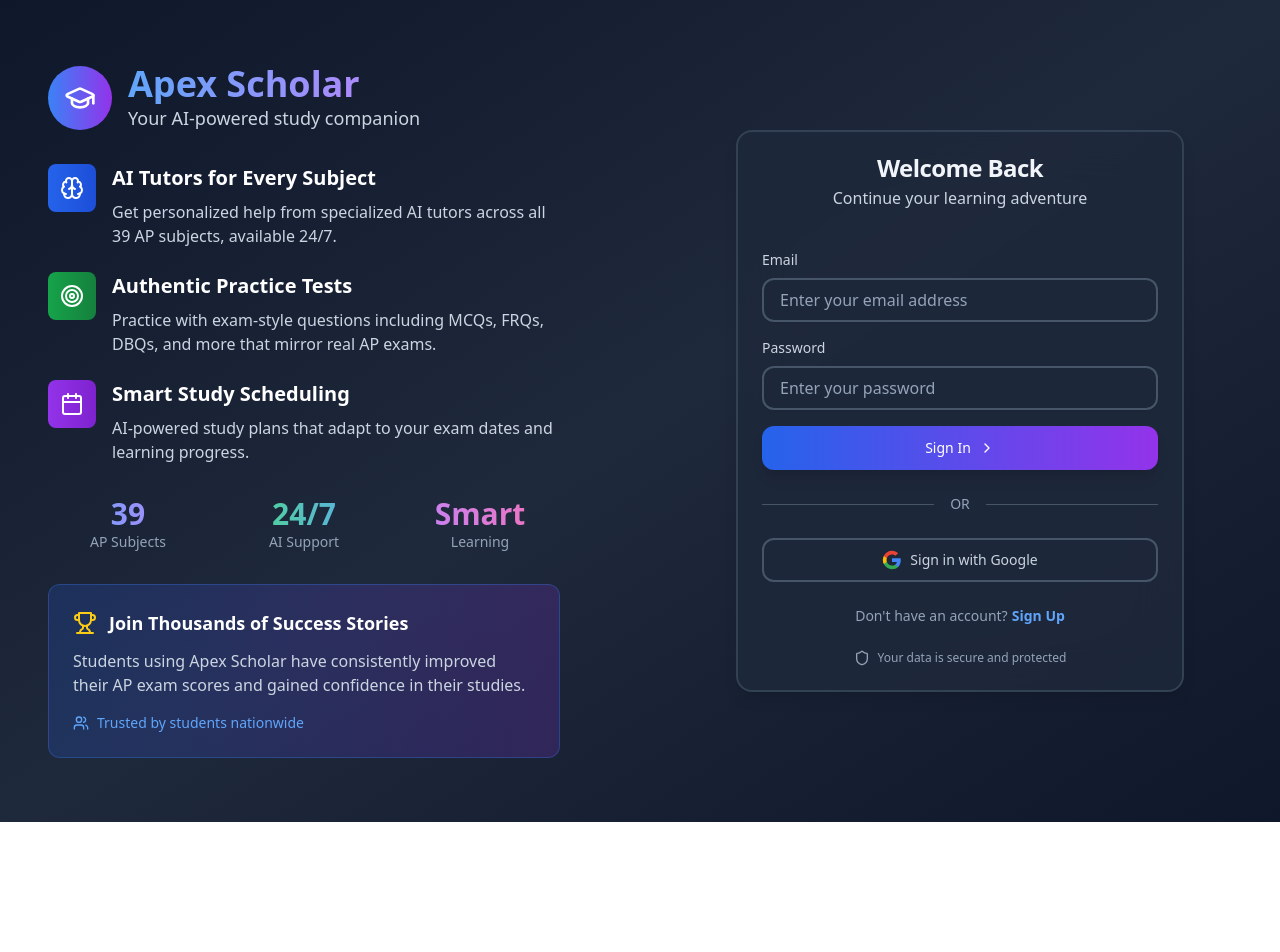
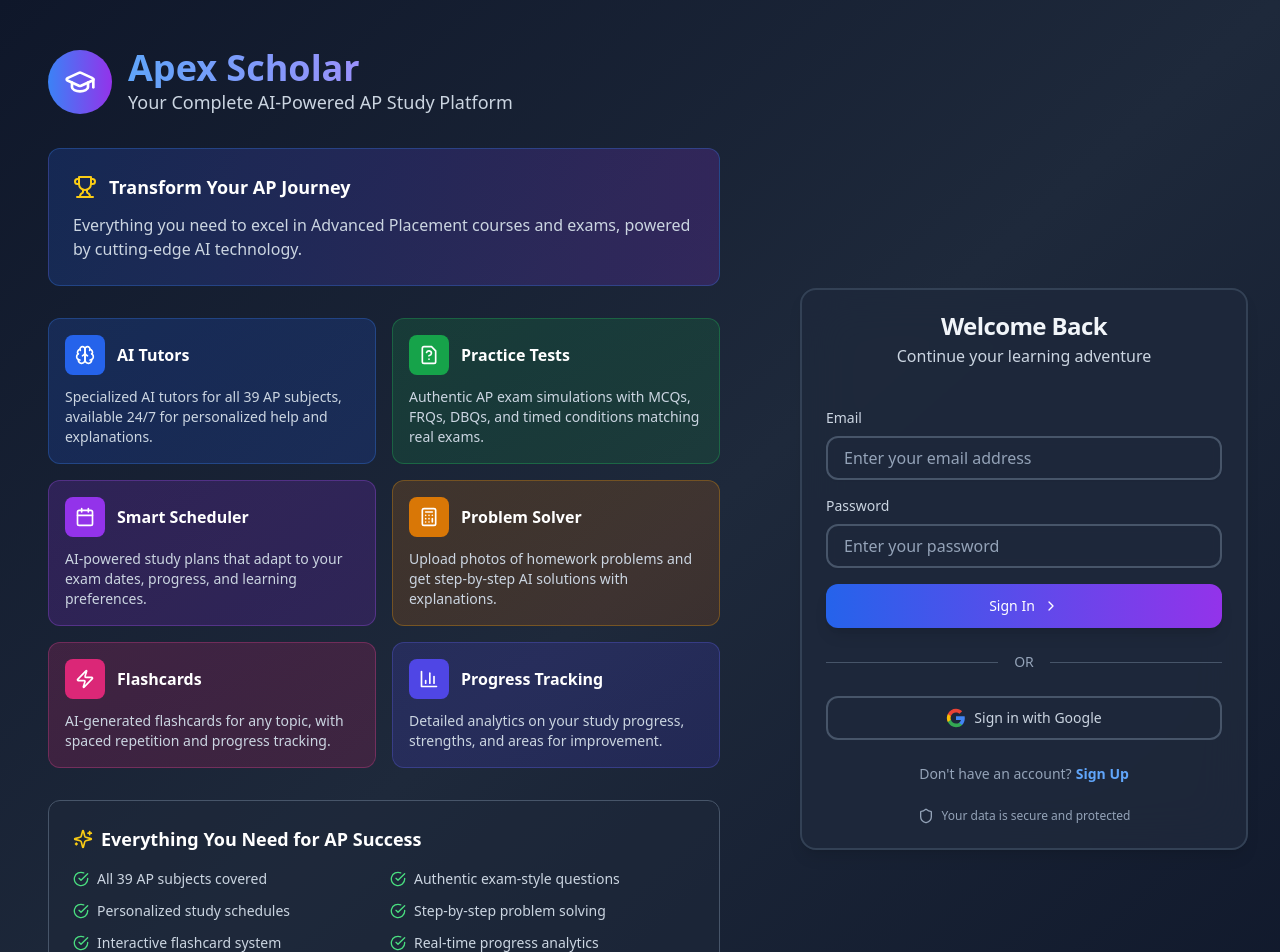
Before and after one commit to AnvithPothula/apex-scholar, a React (Create React App) app in the folder ap-prep-hub/: page /login in a window 1280 px wide. Shown: the top 952 px of the page. Before the commit the page ends 822 px from the top, so only its background shows below. Built offline with nearby package versions, Linux system fonts and the light colour scheme; no server answers.

Commit message:
more login stuff

```diff
--- a/ap-prep-hub/src/components/auth/LoginPage.jsx
+++ b/ap-prep-hub/src/components/auth/LoginPage.jsx
@@ -1,6 +1,7 @@
 import React, { useState, useEffect } from 'react';
 import { useNavigate, useLocation } from 'react-router-dom';
-import { GraduationCap, Brain, Calendar, Shield, Target, ChevronRight, Users, Zap, Trophy } from 'lucide-react';
+import { GraduationCap, Brain, Calendar, Shield, Target, ChevronRight, Users, Zap, Trophy,
+         FileQuestion, Calculator, BookOpen, Sparkles, Clock, BarChart3, CheckCircle } from 'lucide-react';
 import { motion } from 'framer-motion';
 import { Button, Input, Card, CardHeader, CardTitle, CardContent } from '../ui/UIComponents';
 import { useAuth } from '../../contexts/AuthContext';
@@ -76,14 +77,14 @@
     };
 
     return (
-        <div className="min-h-screen bg-gradient-to-br from-slate-900 via-slate-800 to-slate-900 flex">
+        <div className="min-h-screen bg-gradient-to-br from-slate-900 via-slate-800 to-slate-900 flex overflow-hidden">
             {/* Left Side - App Information */}
-            <div className="hidden lg:flex lg:w-1/2 flex-col justify-center px-12 py-16">
+            <div className="hidden lg:flex lg:w-3/5 flex-col justify-center px-8 py-12 overflow-y-auto">
                 <motion.div
                     initial={{ opacity: 0, x: -50 }}
                     animate={{ opacity: 1, x: 0 }}
                     transition={{ duration: 0.8 }}
-                    className="max-w-lg"
+                    className="max-w-2xl mx-auto"
                 >
                     {/* Logo and Main Title */}
                     <div className="flex items-center mb-8">
@@ -94,91 +95,168 @@
                             <h1 className="text-4xl font-bold bg-gradient-to-r from-blue-400 to-purple-400 bg-clip-text text-transparent">
                                 Apex Scholar
                             </h1>
-                            <p className="text-slate-300 text-lg">Your AI-powered study companion</p>
+                            <p className="text-slate-300 text-lg">Your Complete AI-Powered AP Study Platform</p>
                         </div>
                     </div>
 
-                    {/* Main Selling Points */}
+                    {/* Hero Message */}
+                    <motion.div
+                        initial={{ opacity: 0, y: 20 }}
+                        animate={{ opacity: 1, y: 0 }}
+                        transition={{ duration: 0.8, delay: 0.1 }}
+                        className="mb-8 p-6 bg-gradient-to-r from-blue-600/20 to-purple-600/20 border border-blue-500/30 rounded-xl"
+                    >
+                        <div className="flex items-center space-x-3 mb-3">
+                            <Trophy className="w-6 h-6 text-yellow-400" />
+                            <span className="text-lg font-semibold text-white">Transform Your AP Journey</span>
+                        </div>
+                        <p className="text-slate-300">Everything you need to excel in Advanced Placement courses and exams, powered by cutting-edge AI technology.</p>
+                    </motion.div>
+
+                    {/* Feature Grid */}
                     <motion.div
                         initial={{ opacity: 0, y: 20 }}
                         animate={{ opacity: 1, y: 0 }}
                         transition={{ duration: 0.8, delay: 0.2 }}
-                        className="space-y-6 mb-8"
+                        className="grid grid-cols-1 md:grid-cols-2 gap-4 mb-8"
                     >
-                        <div className="flex items-start space-x-4">
-                            <div className="flex-shrink-0 w-12 h-12 rounded-lg bg-gradient-to-r from-blue-600 to-blue-700 flex items-center justify-center">
-                                <Brain className="w-6 h-6 text-white" />
+                        <div className="bg-gradient-to-br from-blue-600/20 to-blue-700/20 border border-blue-500/30 rounded-xl p-4">
+                            <div className="flex items-center space-x-3 mb-3">
+                                <div className="w-10 h-10 rounded-lg bg-blue-600 flex items-center justify-center">
+                                    <Brain className="w-5 h-5 text-white" />
+                                </div>
+                                <h3 className="font-semibold text-white">AI Tutors</h3>
                             </div>
-                            <div>
-                                <h3 className="text-xl font-semibold text-white mb-2">AI Tutors for Every Subject</h3>
-                                <p className="text-slate-300">Get personalized help from specialized AI tutors across all 39 AP subjects, available 24/7.</p>
-                            </div>
+                            <p className="text-sm text-slate-300">Specialized AI tutors for all 39 AP subjects, available 24/7 for personalized help and explanations.</p>
                         </div>
 
-                        <div className="flex items-start space-x-4">
-                            <div className="flex-shrink-0 w-12 h-12 rounded-lg bg-gradient-to-r from-green-600 to-green-700 flex items-center justify-center">
-                                <Target className="w-6 h-6 text-white" />
+                        <div className="bg-gradient-to-br from-green-600/20 to-green-700/20 border border-green-500/30 rounded-xl p-4">
+                            <div className="flex items-center space-x-3 mb-3">
+                                <div className="w-10 h-10 rounded-lg bg-green-600 flex items-center justify-center">
+                                    <FileQuestion className="w-5 h-5 text-white" />
+                                </div>
+                                <h3 className="font-semibold text-white">Practice Tests</h3>
                             </div>
-                            <div>
-                                <h3 className="text-xl font-semibold text-white mb-2">Authentic Practice Tests</h3>
-                                <p className="text-slate-300">Practice with exam-style questions including MCQs, FRQs, DBQs, and more that mirror real AP exams.</p>
-                            </div>
+                            <p className="text-sm text-slate-300">Authentic AP exam simulations with MCQs, FRQs, DBQs, and timed conditions matching real exams.</p>
                         </div>
 
-                        <div className="flex items-start space-x-4">
-                            <div className="flex-shrink-0 w-12 h-12 rounded-lg bg-gradient-to-r from-purple-600 to-purple-700 flex items-center justify-center">
-                                <Calendar className="w-6 h-6 text-white" />
+                        <div className="bg-gradient-to-br from-purple-600/20 to-purple-700/20 border border-purple-500/30 rounded-xl p-4">
+                            <div className="flex items-center space-x-3 mb-3">
+                                <div className="w-10 h-10 rounded-lg bg-purple-600 flex items-center justify-center">
+                                    <Calendar className="w-5 h-5 text-white" />
+                                </div>
+                                <h3 className="font-semibold text-white">Smart Scheduler</h3>
                             </div>
-                            <div>
-                                <h3 className="text-xl font-semibold text-white mb-2">Smart Study Scheduling</h3>
-                                <p className="text-slate-300">AI-powered study plans that adapt to your exam dates and learning progress.</p>
+                            <p className="text-sm text-slate-300">AI-powered study plans that adapt to your exam dates, progress, and learning preferences.</p>
+                        </div>
+
+                        <div className="bg-gradient-to-br from-amber-600/20 to-amber-700/20 border border-amber-500/30 rounded-xl p-4">
+                            <div className="flex items-center space-x-3 mb-3">
+                                <div className="w-10 h-10 rounded-lg bg-amber-600 flex items-center justify-center">
+                                    <Calculator className="w-5 h-5 text-white" />
+                                </div>
+                                <h3 className="font-semibold text-white">Problem Solver</h3>
+                            </div>
+                            <p className="text-sm text-slate-300">Upload photos of homework problems and get step-by-step AI solutions with explanations.</p>
+                        </div>
+
+                        <div className="bg-gradient-to-br from-pink-600/20 to-pink-700/20 border border-pink-500/30 rounded-xl p-4">
+                            <div className="flex items-center space-x-3 mb-3">
+                                <div className="w-10 h-10 rounded-lg bg-pink-600 flex items-center justify-center">
+                                    <Zap className="w-5 h-5 text-white" />
+                                </div>
+                                <h3 className="font-semibold text-white">Flashcards</h3>
+                            </div>
+                            <p className="text-sm text-slate-300">AI-generated flashcards for any topic, with spaced repetition and progress tracking.</p>
+                        </div>
+
+                        <div className="bg-gradient-to-br from-indigo-600/20 to-indigo-700/20 border border-indigo-500/30 rounded-xl p-4">
+                            <div className="flex items-center space-x-3 mb-3">
+                                <div className="w-10 h-10 rounded-lg bg-indigo-600 flex items-center justify-center">
+                                    <BarChart3 className="w-5 h-5 text-white" />
+                                </div>
+                                <h3 className="font-semibold text-white">Progress Tracking</h3>
+                            </div>
+                            <p className="text-sm text-slate-300">Detailed analytics on your study progress, strengths, and areas for improvement.</p>
+                        </div>
+                    </motion.div>
+
+                    {/* Comprehensive Features List */}
+                    <motion.div
+                        initial={{ opacity: 0, y: 20 }}
+                        animate={{ opacity: 1, y: 0 }}
+                        transition={{ duration: 0.8, delay: 0.3 }}
+                        className="bg-slate-800/50 border border-slate-600 rounded-xl p-6 mb-8"
+                    >
+                        <h3 className="text-lg font-semibold text-white mb-4 flex items-center space-x-2">
+                            <Sparkles className="w-5 h-5 text-yellow-400" />
+                            <span>Everything You Need for AP Success</span>
+                        </h3>
+                        <div className="grid grid-cols-1 md:grid-cols-2 gap-3 text-sm">
+                            <div className="flex items-center space-x-2">
+                                <CheckCircle className="w-4 h-4 text-green-400 flex-shrink-0" />
+                                <span className="text-slate-300">All 39 AP subjects covered</span>
+                            </div>
+                            <div className="flex items-center space-x-2">
+                                <CheckCircle className="w-4 h-4 text-green-400 flex-shrink-0" />
+                                <span className="text-slate-300">Authentic exam-style questions</span>
+                            </div>
+                            <div className="flex items-center space-x-2">
+                                <CheckCircle className="w-4 h-4 text-green-400 flex-shrink-0" />
+                                <span className="text-slate-300">Personalized study schedules</span>
+                            </div>
+                            <div className="flex items-center space-x-2">
+                                <CheckCircle className="w-4 h-4 text-green-400 flex-shrink-0" />
+                                <span className="text-slate-300">Step-by-step problem solving</span>
+                            </div>
+                            <div className="flex items-center space-x-2">
+                                <CheckCircle className="w-4 h-4 text-green-400 flex-shrink-0" />
+                                <span className="text-slate-300">Interactive flashcard system</span>
+                            </div>
+                            <div className="flex items-center space-x-2">
+                                <CheckCircle className="w-4 h-4 text-green-400 flex-shrink-0" />
+                                <span className="text-slate-300">Real-time progress analytics</span>
+                            </div>
+                            <div className="flex items-center space-x-2">
+                                <CheckCircle className="w-4 h-4 text-green-400 flex-shrink-0" />
+                                <span className="text-slate-300">Exam scheduling & tracking</span>
+                            </div>
+                            <div className="flex items-center space-x-2">
+                                <CheckCircle className="w-4 h-4 text-green-400 flex-shrink-0" />
+                                <span className="text-slate-300">Secure data protection</span>
                             </div>
                         </div>
                     </motion.div>
 
-                    {/* Stats */}
+                    {/* Stats and Trust Indicators */}
                     <motion.div
                         initial={{ opacity: 0, y: 20 }}
                         animate={{ opacity: 1, y: 0 }}
                         transition={{ duration: 0.8, delay: 0.4 }}
-                        className="grid grid-cols-3 gap-4 mb-8"
+                        className="grid grid-cols-4 gap-4"
                     >
                         <div className="text-center">
-                            <div className="text-3xl font-bold bg-gradient-to-r from-blue-400 to-purple-400 bg-clip-text text-transparent">39</div>
-                            <div className="text-sm text-slate-400">AP Subjects</div>
+                            <div className="text-2xl font-bold bg-gradient-to-r from-blue-400 to-purple-400 bg-clip-text text-transparent">39</div>
+                            <div className="text-xs text-slate-400">AP Subjects</div>
                         </div>
                         <div className="text-center">
-                            <div className="text-3xl font-bold bg-gradient-to-r from-green-400 to-blue-400 bg-clip-text text-transparent">24/7</div>
-                            <div className="text-sm text-slate-400">AI Support</div>
+                            <div className="text-2xl font-bold bg-gradient-to-r from-green-400 to-blue-400 bg-clip-text text-transparent">24/7</div>
+                            <div className="text-xs text-slate-400">AI Support</div>
                         </div>
                         <div className="text-center">
-                            <div className="text-3xl font-bold bg-gradient-to-r from-purple-400 to-pink-400 bg-clip-text text-transparent">Smart</div>
-                            <div className="text-sm text-slate-400">Learning</div>
+                            <div className="text-2xl font-bold bg-gradient-to-r from-purple-400 to-pink-400 bg-clip-text text-transparent">Smart</div>
+                            <div className="text-xs text-slate-400">Learning</div>
                         </div>
-                    </motion.div>
-
-                    {/* Success Message */}
-                    <motion.div
-                        initial={{ opacity: 0, scale: 0.9 }}
-                        animate={{ opacity: 1, scale: 1 }}
-                        transition={{ duration: 0.8, delay: 0.6 }}
-                        className="bg-gradient-to-r from-blue-600/20 to-purple-600/20 border border-blue-500/30 rounded-xl p-6"
-                    >
-                        <div className="flex items-center space-x-3 mb-3">
-                            <Trophy className="w-6 h-6 text-yellow-400" />
-                            <span className="text-lg font-semibold text-white">Join Thousands of Success Stories</span>
-                        </div>
-                        <p className="text-slate-300">Students using Apex Scholar have consistently improved their AP exam scores and gained confidence in their studies.</p>
-                        <div className="flex items-center mt-4 space-x-2 text-blue-400">
-                            <Users className="w-4 h-4" />
-                            <span className="text-sm font-medium">Trusted by students nationwide</span>
+                        <div className="text-center">
+                            <div className="text-2xl font-bold bg-gradient-to-r from-amber-400 to-orange-400 bg-clip-text text-transparent">Secure</div>
+                            <div className="text-xs text-slate-400">Platform</div>
                         </div>
                     </motion.div>
                 </motion.div>
             </div>
 
             {/* Right Side - Login Form */}
-            <div className="w-full lg:w-1/2 flex items-center justify-center p-4 lg:p-8">
+            <div className="w-full lg:w-2/5 flex items-center justify-center p-4 lg:p-8">
                 <motion.div
                     initial={{ opacity: 0, x: 50 }}
                     animate={{ opacity: 1, x: 0 }}
@@ -204,23 +282,26 @@
                         <CardContent className="p-6">
                             {/* Quick Benefits for Mobile */}
                             <div className="lg:hidden mb-6 space-y-3">
-                                <div className="flex items-center space-x-3 text-sm">
-                                    <div className="w-8 h-8 rounded-full bg-blue-600 flex items-center justify-center">
-                                        <Brain className="w-4 h-4 text-white" />
+                                <div className="grid grid-cols-2 gap-3">
+                                    <div className="flex items-center space-x-2 text-xs bg-blue-600/20 rounded-lg p-2">
+                                        <Brain className="w-4 h-4 text-blue-400" />
+                                        <span className="text-slate-300">AI Tutors</span>
                                     </div>
-                                    <span className="text-slate-300">39 AP subjects with AI tutors</span>
+                                    <div className="flex items-center space-x-2 text-xs bg-green-600/20 rounded-lg p-2">
+                                        <FileQuestion className="w-4 h-4 text-green-400" />
+                                        <span className="text-slate-300">Practice Tests</span>
+                                    </div>
+                                    <div className="flex items-center space-x-2 text-xs bg-purple-600/20 rounded-lg p-2">
+                                        <Calendar className="w-4 h-4 text-purple-400" />
+                                        <span className="text-slate-300">Smart Scheduler</span>
+                                    </div>
+                                    <div className="flex items-center space-x-2 text-xs bg-amber-600/20 rounded-lg p-2">
+                                        <Calculator className="w-4 h-4 text-amber-400" />
+                                        <span className="text-slate-300">Problem Solver</span>
+                                    </div>
                                 </div>
-                                <div className="flex items-center space-x-3 text-sm">
-                                    <div className="w-8 h-8 rounded-full bg-green-600 flex items-center justify-center">
-                                        <Target className="w-4 h-4 text-white" />
-                                    </div>
-                                    <span className="text-slate-300">Authentic practice tests</span>
-                                </div>
-                                <div className="flex items-center space-x-3 text-sm">
-                                    <div className="w-8 h-8 rounded-full bg-purple-600 flex items-center justify-center">
-                                        <Zap className="w-4 h-4 text-white" />
-                                    </div>
-                                    <span className="text-slate-300">Smart study scheduling</span>
+                                <div className="text-center p-3 bg-gradient-to-r from-blue-600/20 to-purple-600/20 rounded-lg">
+                                    <span className="text-sm text-slate-300">39 AP subjects • 24/7 support • Smart learning</span>
                                 </div>
                             </div>
 
```
